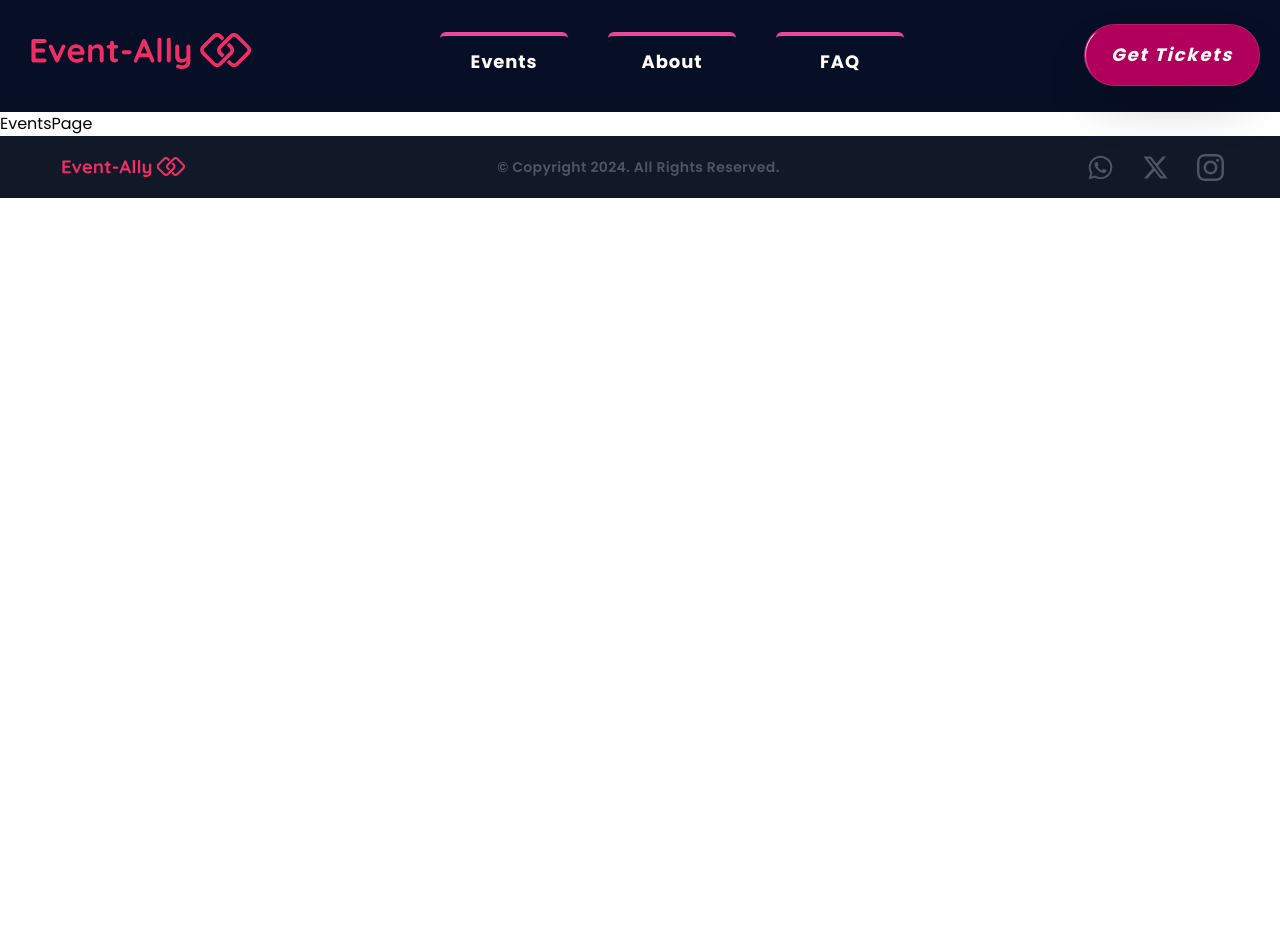
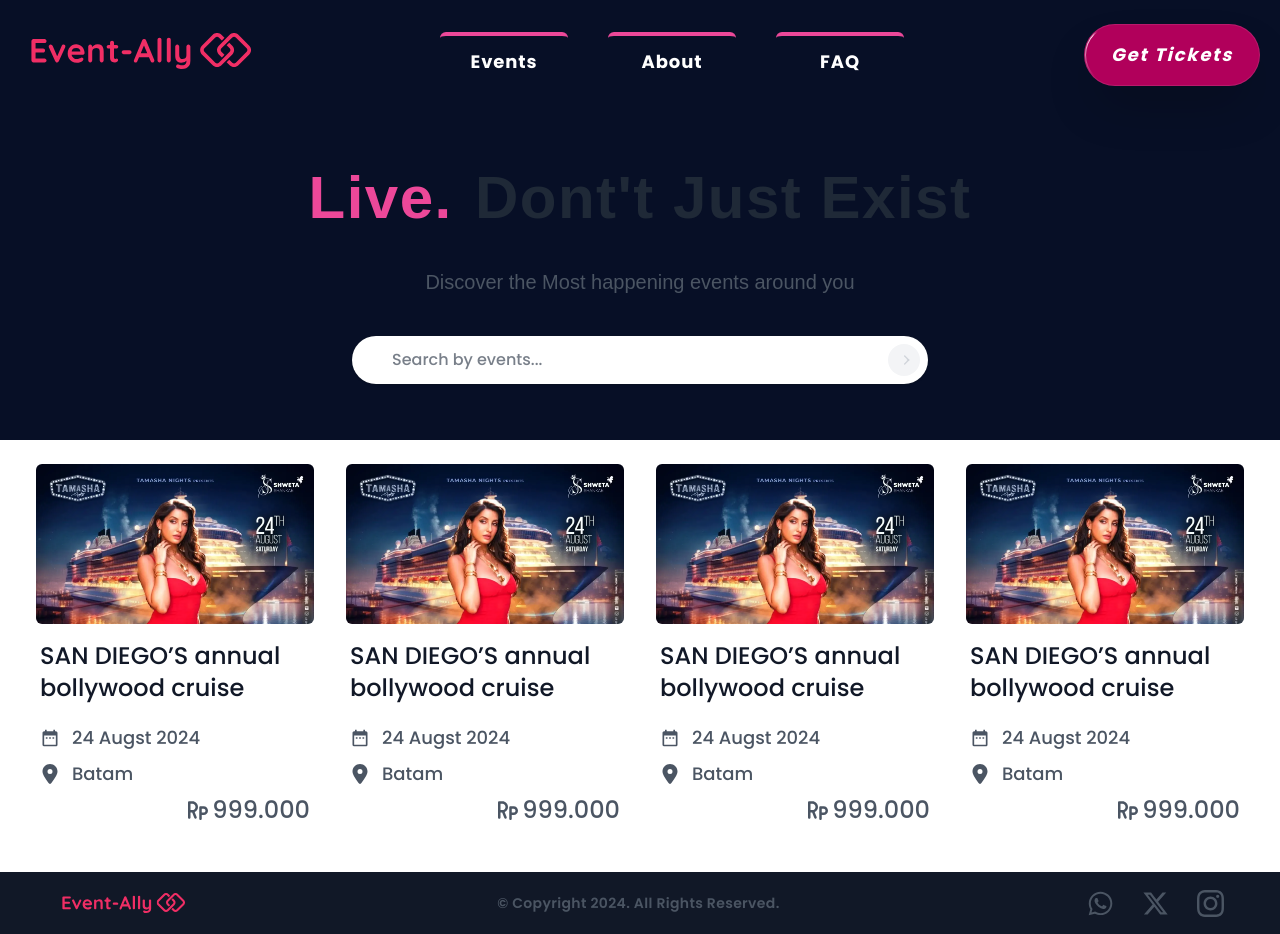
Before and after one commit to danielreinhard1129/MP-JCWD0410-02, a Next.js app in the folder apps/web/: page /events in a window 1280 px wide. Before the commit the page ends 800 px from the top, so only its background shows below. Built offline with nearby package versions, Linux system fonts and the light colour scheme; a web font is replaced by a local one.

Commit message:
feat: add events

```diff
--- a/apps/web/package.json
+++ b/apps/web/package.json
@@ -21,6 +21,7 @@
     "formik": "^2.4.6",
     "framer-motion": "^11.3.22",
     "next": "14.0.4",
+    "next-auth": "^4.24.7",
     "react": "^18",
     "react-dom": "^18",
     "react-icons": "^5.2.1",
--- a/apps/web/src/app/events/[id]/page.tsx
+++ b/apps/web/src/app/events/[id]/page.tsx
@@ -1,7 +1,7 @@
 import EventsDetailsPage from "@/features/events/EventDetails";
 
-const EventsDetails = () => {
-  return <EventsDetailsPage />;
+const EventsDetails = ({ params }: { params: { id: string } }) => {
+  return <EventsDetailsPage eventId={Number(params.id)} />;
 };
 
 export default EventsDetails;
--- a/apps/web/src/features/components/Card.tsx
+++ b/apps/web/src/features/components/Card.tsx
@@ -1,7 +1,6 @@
+import Image from "next/image";
+import { FaLocationDot, FaRupiahSign } from "react-icons/fa6";
 import { MdDateRange } from "react-icons/md";
-import { FaLocationDot } from "react-icons/fa6";
-import { FaRupiahSign } from "react-icons/fa6";
-import Image from "next/image";
 
 interface Product {
   id: number;
@@ -50,7 +49,7 @@ const products: Product[] = [
 const Card = () => {
   return (
     <section className="body-font text-gray-600">
-      <div className="container mx-auto px-5 py-7 lg:py-6">
+      <div className="container mx-auto px-9 py-7 lg:py-6 2xl:px-8">
         <div className="-m-4 flex flex-wrap">
           {products.map((product) => (
             <div key={product.id} className="w-full p-4 md:w-1/2 lg:w-1/4">
--- a/apps/web/src/features/components/Hero.tsx
+++ b/apps/web/src/features/components/Hero.tsx
@@ -1,6 +1,11 @@
+"use client";
+
+import { usePathname } from "next/navigation";
 import { InputSearchBar } from "./InputSearchBar";
 
 const Hero = () => {
+  const pathname = usePathname();
+
   return (
     <section>
       <div className="bg-[#070f26]">
@@ -14,7 +19,9 @@ const Hero = () => {
               Discover the Most happening events around you
             </p>
           </div>
-          <div className="flex w-11/12 md:w-8/12 xl:w-6/12">
+          <div
+            className={`flex w-11/12 md:w-8/12 xl:w-6/12 ${pathname === "/landingpage" ? "hidden" : ""}`}
+          >
             <InputSearchBar />
           </div>
         </div>
--- a/apps/web/src/features/events/index.tsx
+++ b/apps/web/src/features/events/index.tsx
@@ -1,5 +1,13 @@
+import Card from "../components/Card";
+import Hero from "../components/Hero";
+
 const EventsPage = () => {
-  return <div>EventsPage</div>;
+  return (
+    <>
+      <Hero />
+      <Card />
+    </>
+  );
 };
 
 export default EventsPage;
```
Also changed, not shown: apps/web/src/features/events/EventDetails.tsx (+6 -1 lines), apps/web/src/hooks/useAxios.tsx (+5 -6 lines), apps/web/src/hooks/api/event/useGetEvent.tsx (added), 1 other file (tests, documents, lock files or other folders).
